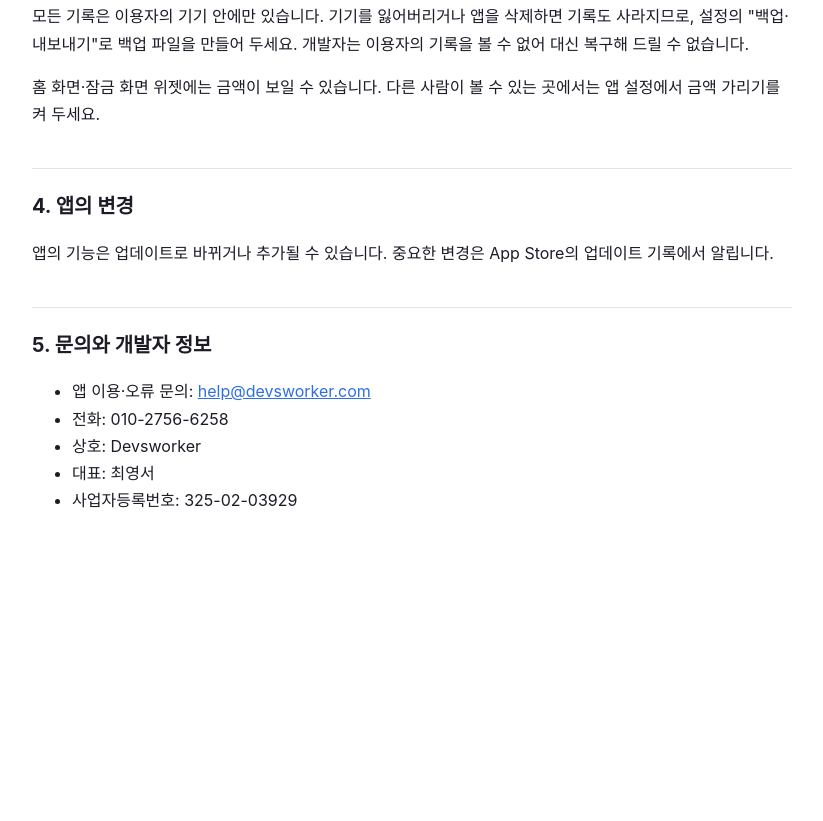
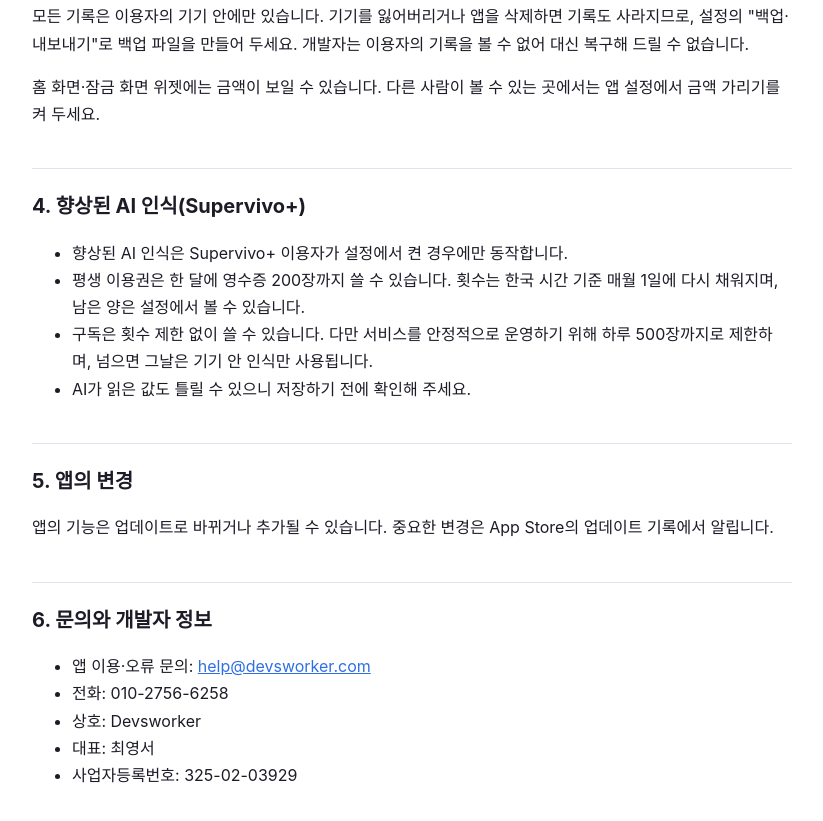
Before and after one commit to tsusuu/supervivo-legal, a plain HTML site: page terms/index.html in a window 1280 px wide. Shown: the part 818-1639 px from the top of the page, without its empty margins (228-1051 px from the left). Before the commit the page ends 1412 px from the top, so only its background shows below. Drawn offline with Linux system fonts and the light colour scheme.

Commit message:
docs: 이용 안내에 향상된 AI 인식 사용 한도 추가
Co-Authored-By: Claude Opus 5.5 <noreply@anthropic.com>

```diff
--- a/terms/index.html
+++ b/terms/index.html
@@ -29,9 +29,11 @@ nav { font-size: .9em; color: var(--muted); }
 <h2>3. 기록 보관</h2>
 <p>모든 기록은 이용자의 기기 안에만 있습니다. 기기를 잃어버리거나 앱을 삭제하면 기록도 사라지므로, 설정의 "백업·내보내기"로 백업 파일을 만들어 두세요. 개발자는 이용자의 기록을 볼 수 없어 대신 복구해 드릴 수 없습니다.</p>
 <p>홈 화면·잠금 화면 위젯에는 금액이 보일 수 있습니다. 다른 사람이 볼 수 있는 곳에서는 앱 설정에서 금액 가리기를 켜 두세요.</p>
-<h2>4. 앱의 변경</h2>
+<h2>4. 향상된 AI 인식(Supervivo+)</h2>
+<ul><li>향상된 AI 인식은 Supervivo+ 이용자가 설정에서 켠 경우에만 동작합니다.</li><li>평생 이용권은 한 달에 영수증 200장까지 쓸 수 있습니다. 횟수는 한국 시간 기준 매월 1일에 다시 채워지며, 남은 양은 설정에서 볼 수 있습니다.</li><li>구독은 횟수 제한 없이 쓸 수 있습니다. 다만 서비스를 안정적으로 운영하기 위해 하루 500장까지로 제한하며, 넘으면 그날은 기기 안 인식만 사용됩니다.</li><li>AI가 읽은 값도 틀릴 수 있으니 저장하기 전에 확인해 주세요.</li></ul>
+<h2>5. 앱의 변경</h2>
 <p>앱의 기능은 업데이트로 바뀌거나 추가될 수 있습니다. 중요한 변경은 App Store의 업데이트 기록에서 알립니다.</p>
-<h2>5. 문의와 개발자 정보</h2>
+<h2>6. 문의와 개발자 정보</h2>
 <ul><li>앱 이용·오류 문의: <a href="mailto:help@devsworker.com">help@devsworker.com</a></li><li>전화: 010-2756-6258</li><li>상호: Devsworker</li><li>대표: 최영서</li><li>사업자등록번호: 325-02-03929</li></ul>
 </main></body>
 </html>
```
Also changed, not shown: 1 other file.
